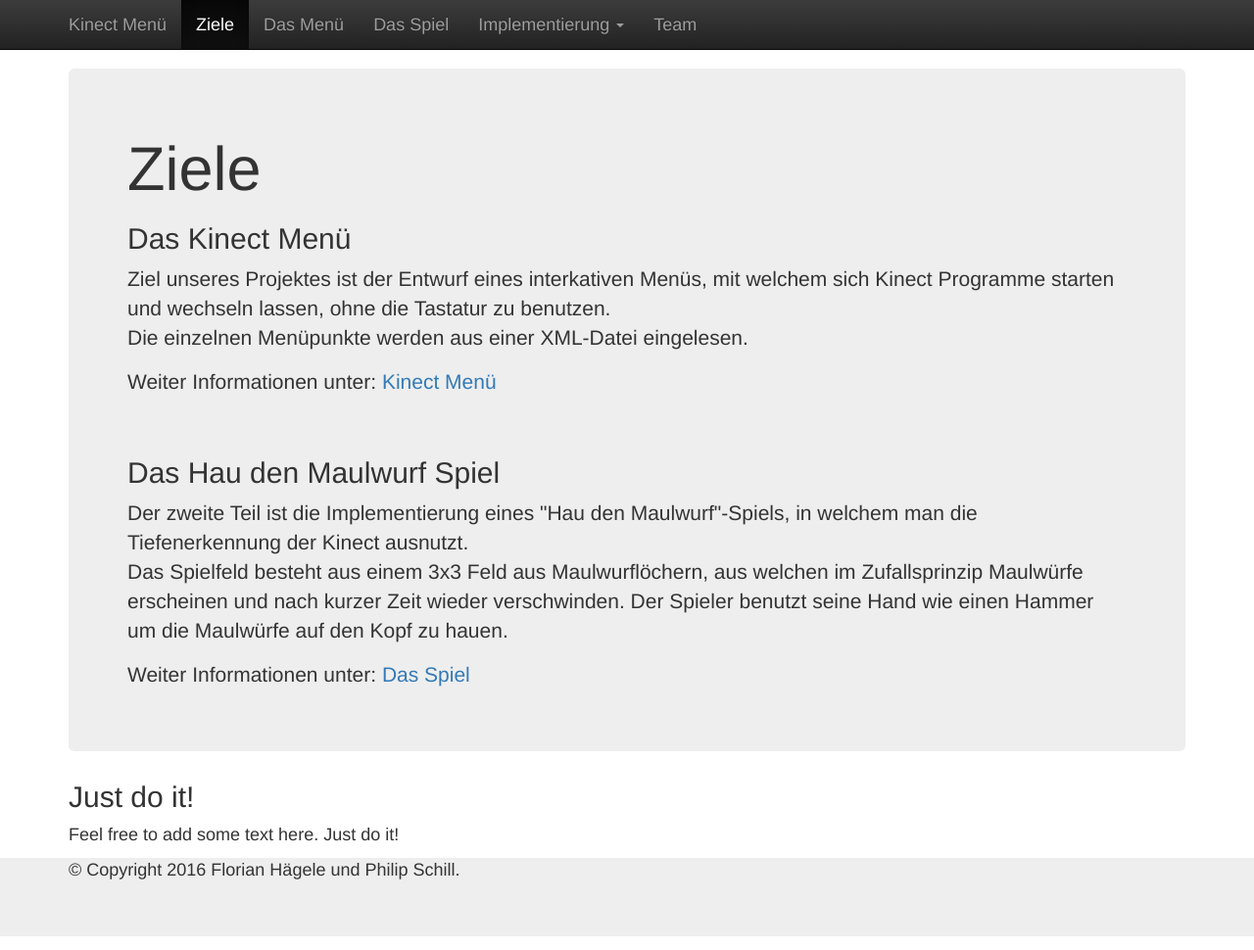
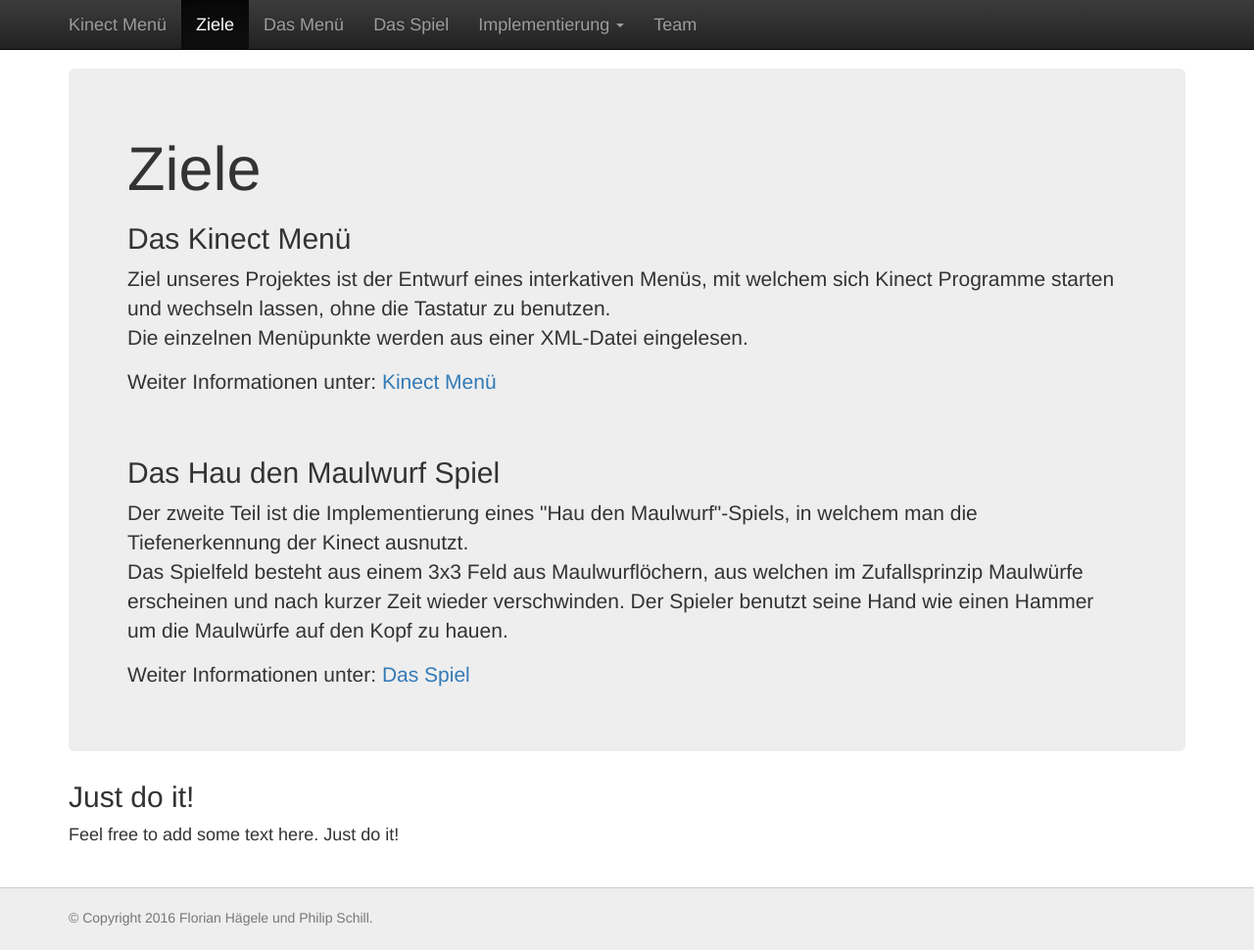
Before and after one commit to dagophil/sfml_openni, a Jekyll site: the page built from doc_src/index.html, in a window 1280 px wide and 970 px high. Shown: the whole window at 98% size. Built offline with Jekyll 4.4.1, drawn with Linux system fonts in a browser that asks for light colours.

Commit message:
Changed doc footer layout.

```diff
--- a/doc_src/css/main.css
+++ b/doc_src/css/main.css
@@ -4,10 +4,15 @@
 	font-size: 18px;
 }
 
-.footer
+footer.footer
 {
     background-color: #eeeeee;
-    height: 80px;
+    height: 64px;
+    margin-top: 30px;
+    padding-top: 20px;
+    color: #777777;
+    font-size: 14px;
+    border-top: 1px solid #cccccc;
 }
 
 .lfloat-sm-1,
```
